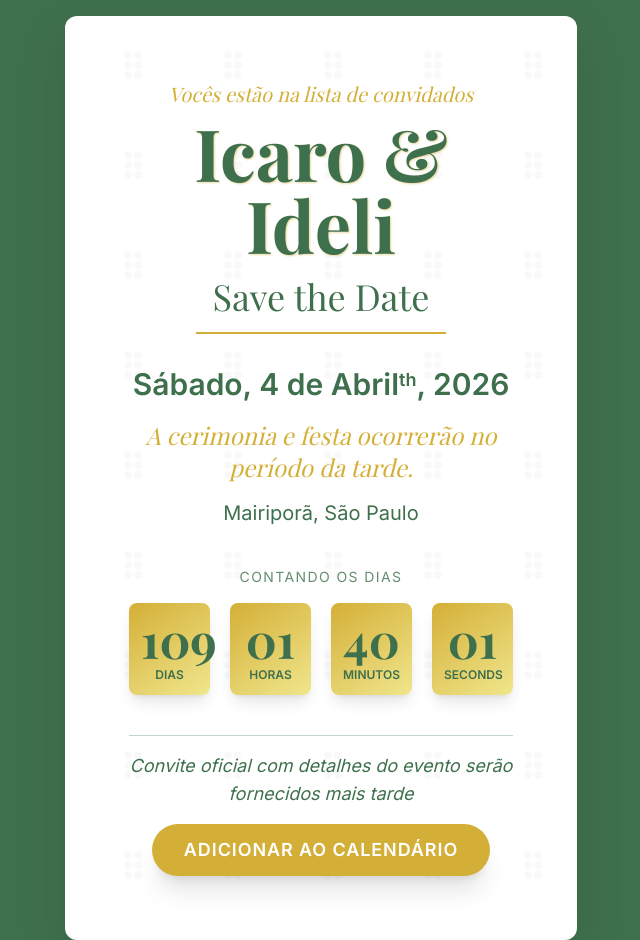
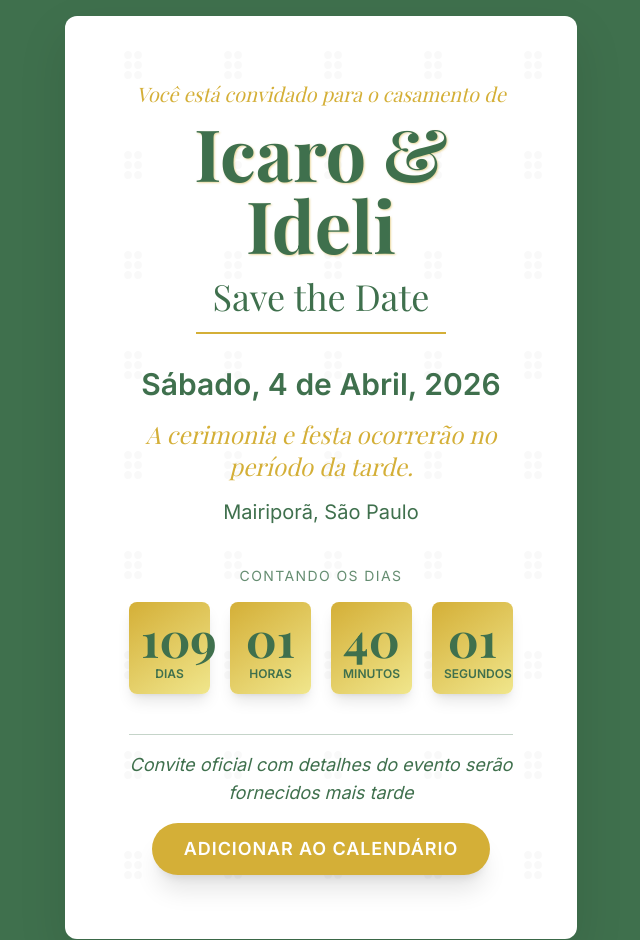
Before and after one commit to idyzf/Save-the-date, a plain HTML site: page index.html in a window 1280 px wide. Shown: the whole page, without its empty margins (319-959 px from the left). Drawn offline with nearby package versions, Linux system fonts and the light colour scheme.

Commit message:
Correção do texto

```diff
--- a/index.html
+++ b/index.html
@@ -38,7 +38,7 @@
 
         <!-- Header Section -->
         <header class="mb-8">
-            <p class="text-lg md:text-xl mb-2 text-accent-gold font-display italic">Vocês estão na lista de convidados</p>
+            <p class="text-lg md:text-xl mb-2 text-accent-gold font-display italic">Você está convidado para o casamento de</p>
             <h1 class="text-5xl md:text-7xl font-display font-bold leading-tight mb-4 text-primary-green golden-text-shadow">
                 Icaro & Ideli
             </h1>
@@ -50,7 +50,7 @@
         <!-- Details Section -->
         <div class="mb-10 space-y-4">
             <p class="text-2xl md:text-3xl font-sans font-semibold text-primary-green">
-                Sábado, 4 de Abril<sup class="text-lg">th</sup>, 2026
+                Sábado, 4 de Abril, 2026
             </p>
             <p class="text-xl md:text-2xl text-accent-gold font-display italic">
                 A cerimonia e festa ocorrerão no período da tarde.
@@ -82,7 +82,7 @@
                 <!-- Seconds Block -->
                 <div class="golden-gradient-bg text-primary-green rounded-lg p-3 shadow-lg">
                     <div id="seconds" class="text-3xl md:text-5xl font-bold font-display">00</div>
-                    <div class="text-xs uppercase mt-1 font-semibold">Seconds</div>
+                    <div class="text-xs uppercase mt-1 font-semibold">Segundos</div>
                 </div>
             </div>
         </div>
```
